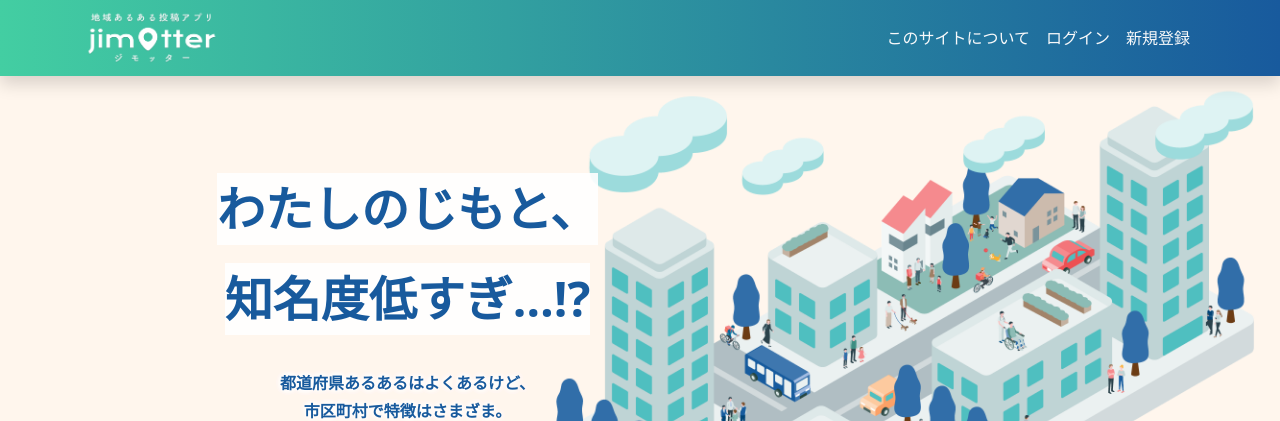
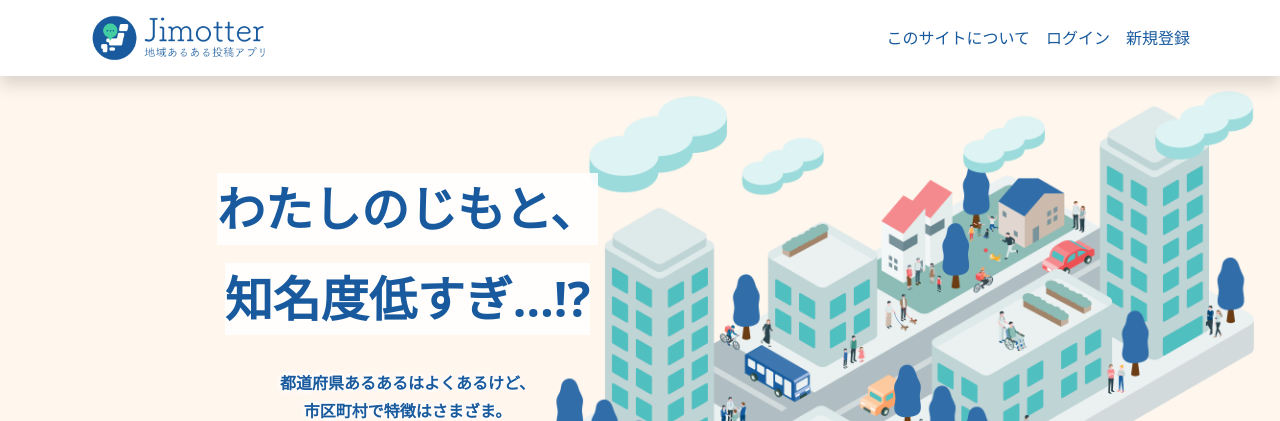
Before and after one commit to inoserisa/jimotter, a Rails app: page / in a window 1280 px wide. Shown: the top 421 px of the page. Run offline with Rails 7, Linux system fonts and the light colour scheme; data that the repository does not hold is empty; style sheets or scripts are compiled from the project's sources; parts of the project's set-up code (start-up, migrations or seed data) failed here and were passed over; some libraries are stand-ins or nearby versions.

Commit message:
ロゴ変更

```diff
--- a/app/assets/stylesheets/custom.scss
+++ b/app/assets/stylesheets/custom.scss
@@ -13,6 +13,32 @@ body {
   width:auto;
   padding-top:0;
   padding-bottom:0;
+}
+
+.header-text {
+  color: #185a9d;
+  position:relative;
+}
+
+.header-text:hover {
+  color: #185a9d;
+}
+
+.header-text::after {
+  position: absolute;
+  left: 0;
+  content: '';
+  width: 100%;
+  height: 2.5px;
+  background: #d1d1d1;
+  bottom: -1px;
+  transform: scale(0, 1);
+  transform-origin: center top; /*変形（アンダーラインの伸長）の原点がaタグ（各メニュー）の右端*/
+  transition: transform 0.3s;   /*変形の時間*/
+}
+
+.header-text:hover::after {
+  transform: scale(1, 1); /*ホバー後、x軸方向に1（相対値）伸長*/
 }
 
 .footer-color {
@@ -72,7 +98,7 @@ body {
 }
 
 .header-color {
-  background-image: linear-gradient(90deg, #43cea2, #185a9d);
+  background-color: #FFF;
 }
 
 .footer-list {
--- a/app/javascript/application.js
+++ b/app/javascript/application.js
@@ -20,11 +20,11 @@ document.addEventListener("turbo:load", () => {
 
         if (bellIconSmall) {
           bellIconSmall.classList.remove('faa-wrench', 'animated');
-          bellIconSmall.style.color = ''; // 元の色に戻す
+          // bellIconSmall.style.color = ''; // 元の色に戻す
         }
         if (bellIconLarge) {
           bellIconLarge.classList.remove('faa-wrench', 'animated');
-          bellIconLarge.style.color = ''; // 元の色に戻す
+          //bellIconLarge.style.color = ''; // 元の色に戻す
         }
       }).catch(error => {
         console.error("Fetchリクエストに失敗しました: ", error);
--- a/app/views/layouts/application.html.erb
+++ b/app/views/layouts/application.html.erb
@@ -1,6 +1,7 @@
 <!DOCTYPE html>
 <html>
   <head>
+    <%= favicon_link_tag('favicon.svg') %>
     <title>jimotter-地域あるある投稿アプリ-</title>
     <meta name="viewport" content="width=device-width,initial-scale=1">
     <%= csrf_meta_tags %>
--- a/app/views/shared/_header.html.erb
+++ b/app/views/shared/_header.html.erb
@@ -1,15 +1,15 @@
 <header>
   <div class="fixed-top">
-    <nav class="navbar navbar-expand-lg navbar-dark header-color shadow">
+    <nav class="navbar navbar-expand-lg navbar-light header-color shadow">
       <div class="container">
-        <%= link_to image_tag('app-logo-2.png', class: 'navbar-brand app-logo'), root_path, data: { turbo: false } %>
+        <%= link_to image_tag('app-logo-3.png', class: 'navbar-brand app-logo'), root_path, data: { turbo: false } %>
 
         <% if current_user %>
           <a href="#" class="nav-link text-light ms-auto mx-3 d-lg-none" data-bs-toggle="modal" data-bs-target="#notificationsModal">
             <% if current_user.notifications.where(checked: false).exists? %>
-              <i id="notification-icon-small" class="fa-solid fa-bell faa-wrench animated" style="color: #f2ee7d;"></i>
+              <i id="notification-icon-small" class="fa-solid fa-bell faa-wrench animated" style="color: #185A9D;"></i>
             <% else %>
-              <i id="notification-icon-small" class="fa-solid fa-bell"></i>
+              <i id="notification-icon-small" class="fa-solid fa-bell" style="color: #185A9D;"></i>
             <% end %>
           </a>
         <% end %>
@@ -24,29 +24,29 @@
               <li class="nav-item">
                 <a href="#" class="nav-link text-light d-none d-lg-inline" data-bs-toggle="modal" data-bs-target="#notificationsModal">
                   <% if current_user.notifications.where(checked: false).exists? %>
-                    <i id="notification-icon-large" class="fa-solid fa-bell faa-wrench animated" style="color: #f2ee7d;"></i>
+                    <i id="notification-icon-large" class="fa-solid fa-bell faa-wrench animated" style="color: #185A9D;"></i>
                   <% else %>
-                    <i id="notification-icon-large" class="fa-solid fa-bell"></i>
+                    <i id="notification-icon-large" class="fa-solid fa-bell" style="color: #185A9D;"></i>
                   <% end %>
                 </a>
               </li>
             <% end %>
             <li class="nav-item">
-              <%= link_to "このサイトについて", about_path, class: 'nav-link text-light' %>
+              <%= link_to "このサイトについて", about_path, class: 'nav-link header-text' %>
             </li>
             <% if user_signed_in? %>
               <li class="nav-item">
-                <%= link_to "マイページ", user_path(current_user.id), class: 'nav-link text-light' %>
+                <%= link_to "マイページ", user_path(current_user.id), class: 'nav-link header-text' %>
               </li>
               <li class="nav-item">
-                <%= link_to "ログアウト", destroy_user_session_path, data: { turbo_method: :delete }, class: 'nav-link text-light' %>
+                <%= link_to "ログアウト", destroy_user_session_path, data: { turbo_method: :delete }, class: 'nav-link header-text' %>
               </li>
             <% else %>
               <li class="nav-item">
-                <%= link_to "ログイン", new_user_session_path, class: 'nav-link text-light' %>
+                <%= link_to "ログイン", new_user_session_path, class: 'nav-link header-text' %>
               </li>
               <li class="nav-item">
-                <%= link_to "新規登録", new_user_registration_path, class: 'nav-link text-light' %>
+                <%= link_to "新規登録", new_user_registration_path, class: 'nav-link header-text' %>
               </li>
             <% end %>
           </ul>
```
Also changed, not shown: app/assets/images/app-logo-2.png (deleted), app/assets/images/app-logo-3.png (added), app/assets/images/app-logo.png (deleted), app/assets/images/favicon.ico (added), app/assets/images/favicon.svg (added).
